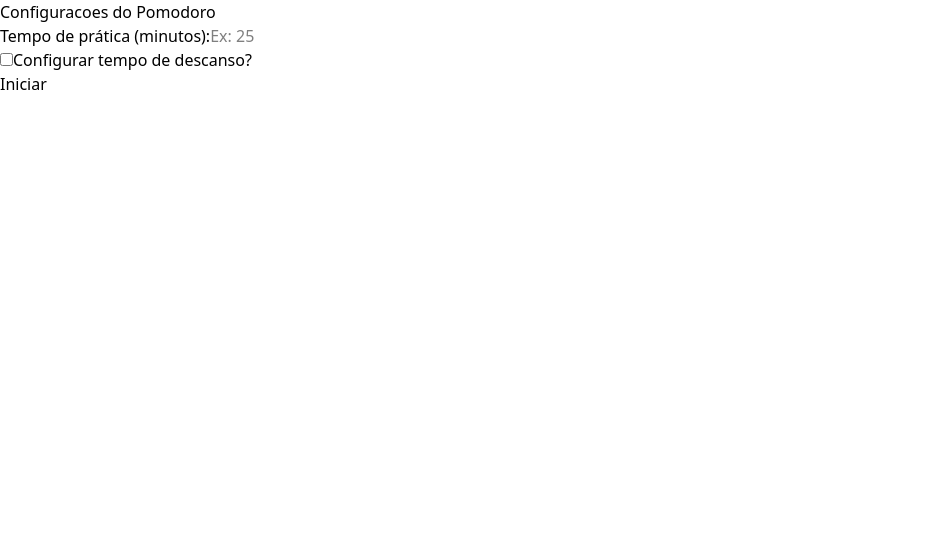
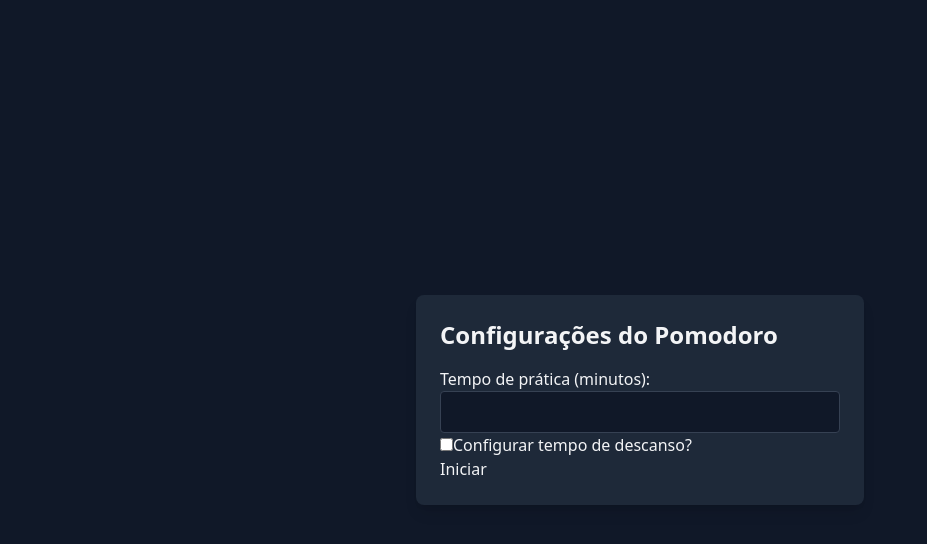
Before and after one commit to tomzbraga/breakPomodoro, a Next.js app: page / in a window 1280 px wide. Shown: the top 544 px of the page, without its empty margins (0-927 px from the left). Built offline with nearby package versions, Linux system fonts and the light colour scheme.

Commit message:
inicia codigo do timer

```diff
--- a/src/app/components/InputTimer.jsx
+++ /dev/null
@@ -1,16 +0,0 @@
-"use client";
-export default function InputTimer({ value, onChange, error }) {
-  return (
-    <div>
-      <label htmlFor="timer">Tempo de prática (minutos):</label>
-      <input
-        id="timer"
-        type="number"
-        value={value}
-        onChange={(e) => onChange(e.target.value)}
-        placeholder="Ex: 25"
-      />
-      {error && <span className="text-red-500">{error}</span>}
-    </div>
-  );
-}
--- /dev/null
+++ b/src/app/components/pomodoro/InputTimer.jsx
@@ -0,0 +1,18 @@
+"use client";
+export default function InputTimer({ value, onChange, error }) {
+  return (
+    <div>
+      <label htmlFor="timer" className="text-gray-100">
+        Tempo de prática (minutos):
+      </label>
+      <input
+        id="timer"
+        type="number"
+        value={value}
+        onChange={(e) => onChange(e.target.value)}
+        className="w-full p-2 bg-gray-900 text-gray-100 border border-gray-700 rounded focus:outline-none focus:border-indigo-500"
+      />
+      {error && <span className="text-red-300">{error}</span>}
+    </div>
+  );
+}
--- /dev/null
+++ b/src/app/components/pomodoro/PomodoroApp.jsx
@@ -0,0 +1,26 @@
+"use client";
+
+import { useState } from "react";
+import TimerForm from "./TimerForm";
+
+export default function PomodoroApp() {
+  const [isRunning, setIsRunning] = useState(false);
+  const [config, setConfig] = useState(null);
+
+  const handleStart = (formData) => {
+    setConfig(formData);
+    setIsRunning(true);
+  };
+
+  return (
+    <div className="flex items-center justify-center min-h-screen bg-gradient-to-br from-red-500 via-pink-500 to-purple-600">
+      <div className="w-full max-w-md bg-white rounded-xl shadow-2xl p-8">
+        {!isRunning ? (
+          <TimerForm onStart={handleStart} />
+        ) : (
+          <Timer config={config} />
+        )}
+      </div>
+    </div>
+  );
+}
--- a/src/app/components/RestCheckbox.jsx
+++ b/src/app/components/pomodoro/RestCheckbox.jsx
@@ -2,7 +2,7 @@
 export default function RestCheckbox({ checked, onChange }) {
   return (
     <div>
-      <label>
+      <label className="text-gray-100">
         <input
           type="checkbox"
           checked={checked}
--- a/src/app/components/RestInput.jsx
+++ b/src/app/components/pomodoro/RestInput.jsx
@@ -4,16 +4,18 @@ export default function RestInput({ value, onChange, enabled, error }) {
 
   return (
     <div>
-      <label htmlFor="rest">Tempo de descanso (minutos):</label>
+      <label htmlFor="rest" className="text-gray-100">
+        Tempo de descanso (minutos):
+      </label>
       <input
         id="rest"
         type="number"
         value={value}
         onChange={(e) => onChange(e.target.value)}
-        placeholder="Ex: 5"
         disabled={!enabled}
+        className="w-full p-2 bg-gray-900 text-gray-100 border border-gray-700 rounded focus:outline-none focus:border-indigo-500"
       />
-      {enabled && error && <span className="text-red-700">{error}</span>}
+      {enabled && error && <span className="text-red-300">{error}</span>}
     </div>
   );
 }
--- a/src/app/components/StartButton.jsx
+++ b/src/app/components/pomodoro/StartButton.jsx
@@ -1,7 +1,7 @@
 "use client";
 export default function StartButton({ onClick }) {
   return (
-    <button type="submit" onClick={onClick}>
+    <button type="submit" onClick={onClick} className="text-gray-100">
       Iniciar
     </button>
   );
--- /dev/null
+++ b/src/app/components/pomodoro/Timer.jsx
@@ -0,0 +1,27 @@
+"use client";
+
+import { useState, useEffect } from "react";
+
+export default function Timer({ config }) {
+  const { timer, restEnabled, restTime } = config;
+  const [timeLeft, setTimeLeft] = useState(timer * 60);
+  const [isRest, setIsRest] = useState(false);
+
+  useEffect(() => {
+    const interval = setInterval(() => {
+      setTimeLeft((prev) => {
+        if (prev > 0) return prev - 1;
+        if (!isRest && restEnabled) {
+          setIsRest(true);
+          return restTime * 60;
+        } else {
+          clearInterval(interval);
+          return 0;
+        }
+      });
+    }, 1000);
+    return () => clearInterval(interval);
+  }, [isRest, restEnabled, restTime]);
+
+  return <></>;
+}
--- a/src/app/components/TimerForm.jsx
+++ b/src/app/components/pomodoro/TimerForm.jsx
@@ -6,7 +6,7 @@ import RestInput from "./RestInput";
 import StartButton from "./StartButton";
 import { useState } from "react";
 
-export default function TimerForm() {
+export default function TimerForm({ onStart }) {
   const [timer, setTimer] = useState("");
   const [restEnabled, setRestEnabled] = useState(false);
   const [restTime, setRestTime] = useState("");
@@ -24,6 +24,7 @@ export default function TimerForm() {
 
     if (Object.keys(newErrors).length === 0) {
       console.log("Configuracoes: ", { timer, restEnabled, restTime });
+      onStart({ timer, restEnabled, restTime });
     }
   };
 
--- a/src/app/page.js
+++ b/src/app/page.js
@@ -1,11 +1,15 @@
 import Image from "next/image";
-import TimerForm from "./components/TimerForm";
+import TimerForm from "./components/pomodoro/TimerForm";
 
 export default function Home() {
   return (
-    <main>
-      <h1>Configuracoes do Pomodoro</h1>
-      <TimerForm />
+    <main className="min-h-screen bg-gray-900 flex flex-col items-center justify-center p-6">
+      <div className="w-full max-w-md bg-gray-800 shadow-lg rounded-lg p-6">
+        <h1 className="text-2xl font-bold text-gray-100 mb-4">
+          Configurações do Pomodoro
+        </h1>
+        <TimerForm />
+      </div>
     </main>
   );
 }
```
